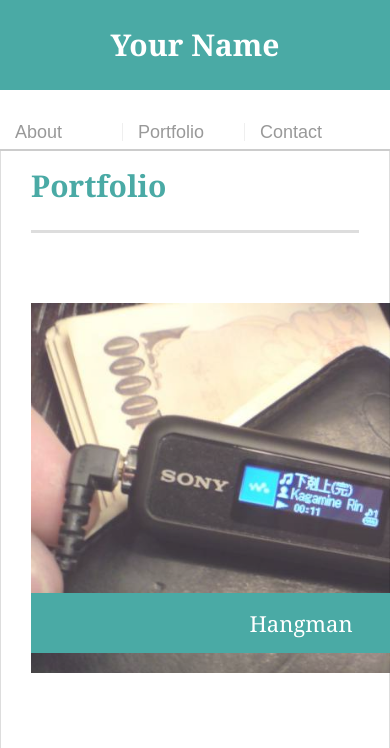
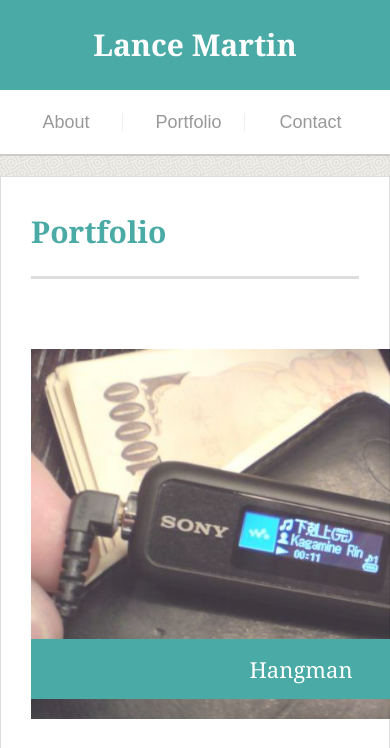
Before and after one commit to Lance-Martin/Portfolio, a PHP site: page /portfolio.html in a window 390 px wide; the page is wider, and only the part inside the window is pictured. Shown: the top 748 px of that part. Run offline with PHP 8.4, Linux system fonts and the light colour scheme.

Commit message:
updated assignment 1

```diff
--- a/assignment1/assets/css/style.css
+++ b/assignment1/assets/css/style.css
@@ -219,7 +219,6 @@ input[type=submit] {
 @media screen and (max-width: 980px) {
 
 	.main-section{
-		background: #fff;
 		padding: 30px;
 		width: 100%;
 		max-width: 420px;
@@ -290,6 +289,7 @@ input[type=submit] {
 
 		nav {
 			width:100%;
+			margin: 15px auto;
 		}
 
 		nav a {
@@ -297,6 +297,7 @@ input[type=submit] {
 			display: inline-block;
 			margin: auto;
 			padding:auto;
+			text-align: center;
 		}
 
 		#logo {
@@ -309,4 +310,9 @@ input[type=submit] {
 			height: 400px;
 		}
 
+		#masthead {
+			position: static;
+			margin-bottom: -110px;
+		}
+
 }
--- a/assignment1/contact.html
+++ b/assignment1/contact.html
@@ -11,7 +11,7 @@
 
 	<header id="masthead">
 		<div class="container">
-			<a href="index.html" id="logo">Your Name</a>
+			<a href="index.html" id="logo">Lance Martin</a>
 			<nav>
 				<a href="index.html">About</a>
 				<a href="portfolio.html">Portfolio</a>
--- a/assignment1/portfolio.html
+++ b/assignment1/portfolio.html
@@ -11,7 +11,7 @@
 
 	<header id="masthead">
 		<div class="container">
-			<a href="index.html" id="logo">Your Name</a>
+			<a href="index.html" id="logo">Lance Martin</a>
 			<nav>
 				<a href="index.html">About</a>
 				<a href="portfolio.html">Portfolio</a>
@@ -64,7 +64,7 @@
 
 	<footer>
 		<div class="container">
-			&copy; Copyright 2016 Your Name
+			&copy; Copyright 2016 Lance Martin
 		</div>
 	</footer>
 </body>
```
